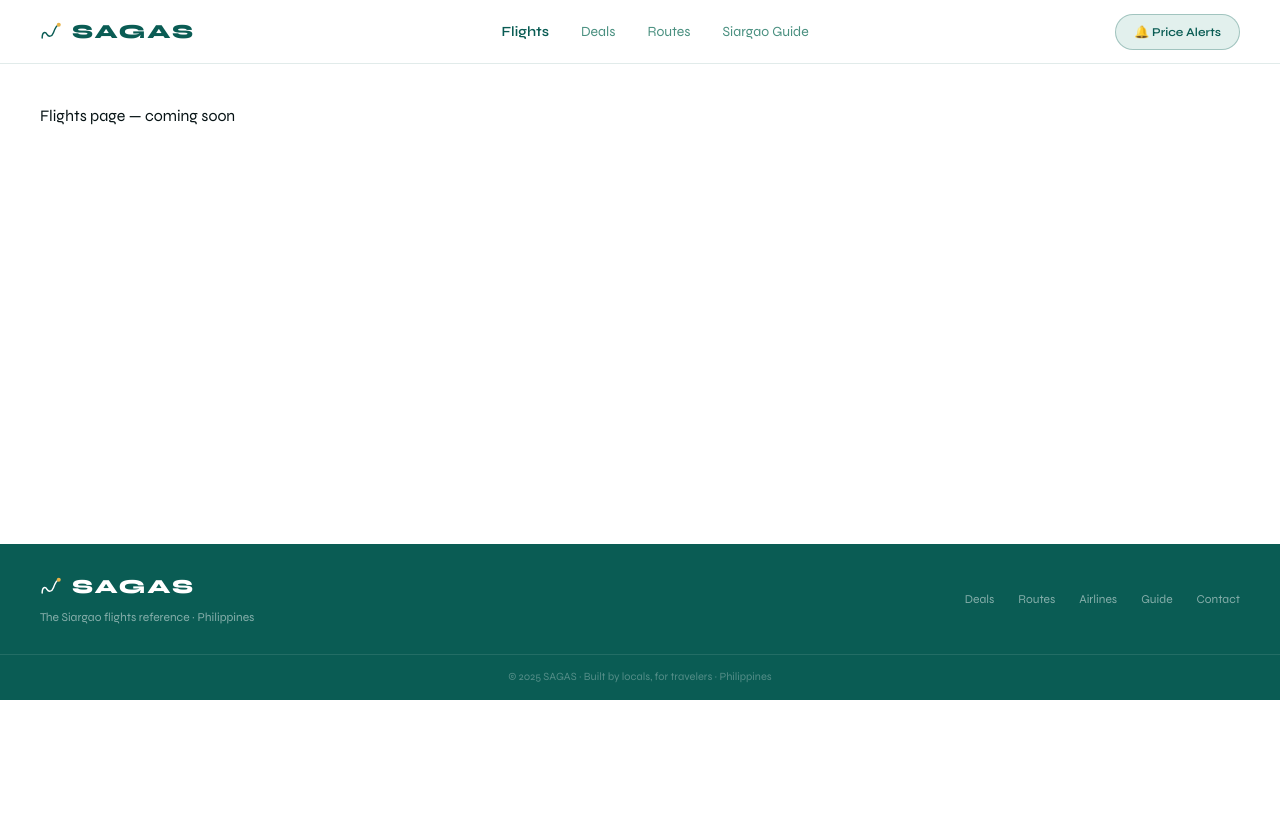
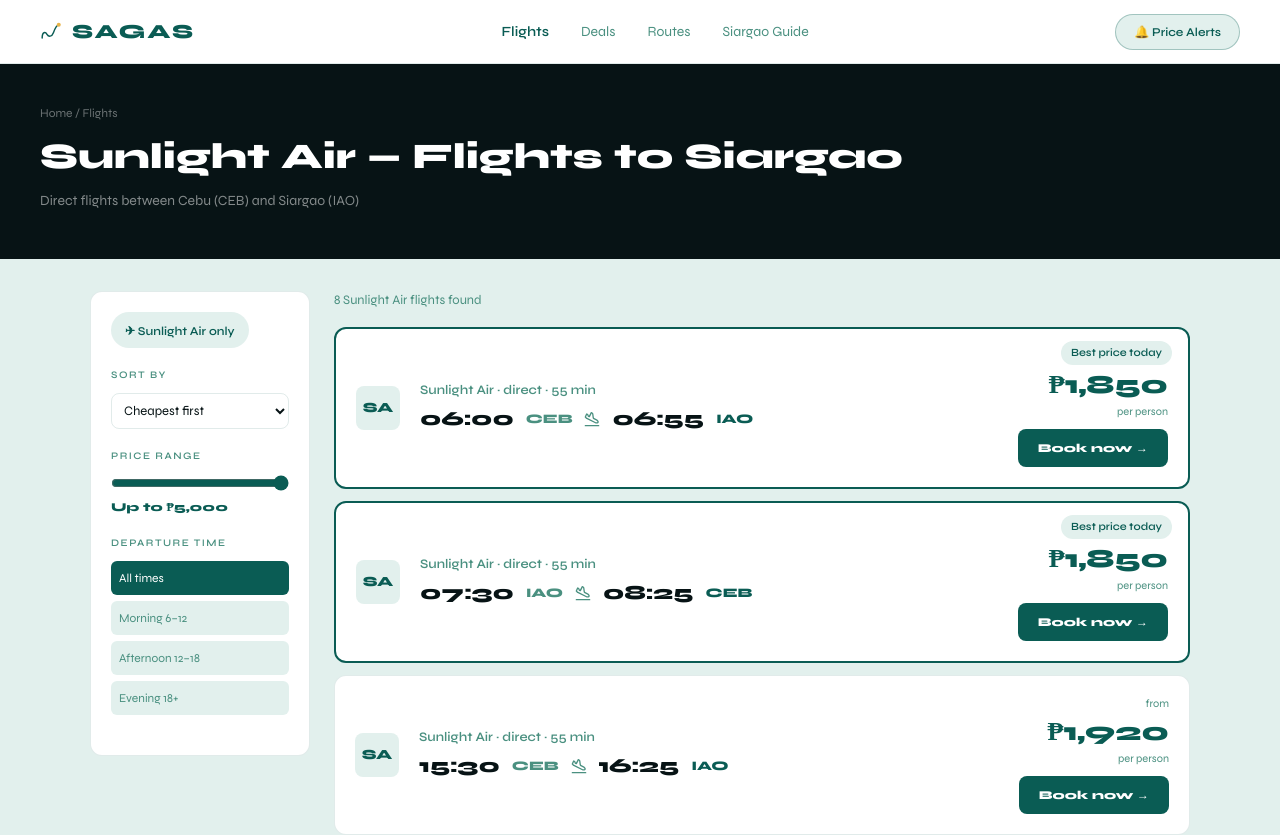
Before and after one commit to benjyamarupro-spec/sagas, a Next.js app: page /flights in a window 1280 px wide. Shown: the top 835 px of the page. Before the commit the page ends 800 px from the top, so only its background shows below. Built offline with nearby package versions, Linux system fonts and the light colour scheme.

Commit message:
SESSION 3 — Page /flights

```diff
--- a/src/app/flights/page.tsx
+++ b/src/app/flights/page.tsx
@@ -1,3 +1,139 @@
+'use client';
+import { useState } from 'react';
+import { PlaneLanding, Search, Filter } from 'lucide-react';
+import Link from 'next/link';
+
+const ALL_FLIGHTS = [
+  { id:1, from:'CEB', fromCity:'Cebu', to:'IAO', depart:'06:00', arrive:'06:55', duration:'55 min', price:1850, badge:'Best price today', badgeType:'best' },
+  { id:2, from:'CEB', fromCity:'Cebu', to:'IAO', depart:'09:30', arrive:'10:25', duration:'55 min', price:1980, badge:null, badgeType:null },
+  { id:3, from:'CEB', fromCity:'Cebu', to:'IAO', depart:'12:00', arrive:'12:55', duration:'55 min', price:2100, badge:'🔥 Only 4 seats', badgeType:'urgent' },
+  { id:4, from:'CEB', fromCity:'Cebu', to:'IAO', depart:'15:30', arrive:'16:25', duration:'55 min', price:1920, badge:null, badgeType:null },
+  { id:5, from:'CEB', fromCity:'Cebu', to:'IAO', depart:'17:00', arrive:'17:55', duration:'55 min', price:2050, badge:'⏱ Price valid 6h', badgeType:'warning' },
+  { id:6, from:'IAO', fromCity:'Siargao', to:'CEB', depart:'07:30', arrive:'08:25', duration:'55 min', price:1850, badge:'Best price today', badgeType:'best' },
+  { id:7, from:'IAO', fromCity:'Siargao', to:'CEB', depart:'11:00', arrive:'11:55', duration:'55 min', price:1980, badge:null, badgeType:null },
+  { id:8, from:'IAO', fromCity:'Siargao', to:'CEB', depart:'14:30', arrive:'15:25', duration:'55 min', price:2100, badge:null, badgeType:null },
+];
+
 export default function FlightsPage() {
-  return <div style={{padding:40, minHeight:'60vh'}}>Flights page — coming soon</div>;
+  const [maxPrice, setMaxPrice] = useState(5000);
+  const [sortBy, setSortBy] = useState('cheapest');
+  const [timeFilter, setTimeFilter] = useState('all');
+
+  const filtered = ALL_FLIGHTS
+    .filter(f => f.price <= maxPrice)
+    .filter(f => {
+      if (timeFilter === 'morning') return parseInt(f.depart) < 12;
+      if (timeFilter === 'afternoon') return parseInt(f.depart) >= 12 && parseInt(f.depart) < 18;
+      if (timeFilter === 'evening') return parseInt(f.depart) >= 18;
+      return true;
+    })
+    .sort((a, b) => sortBy === 'cheapest' ? a.price - b.price : a.depart.localeCompare(b.depart));
+
+  const badgeStyle = (type: string | null) => {
+    if (type === 'best') return { bg: 'var(--seafoam)', color: 'var(--lagoon)' };
+    if (type === 'urgent') return { bg: 'var(--coral-light)', color: 'var(--coral)' };
+    if (type === 'warning') return { bg: 'var(--golden-light)', color: '#7A5A00' };
+    return { bg: 'var(--seafoam)', color: 'var(--lagoon)' };
+  };
+
+  return (
+    <div>
+      {/* Header */}
+      <div style={{ background: 'var(--nightsurf)', padding: '40px 40px 48px' }}>
+        <p style={{ fontFamily: 'Syne', fontWeight: 400, fontSize: 12, color: 'rgba(255,255,255,0.4)', marginBottom: 8 }}>
+          <Link href="/" style={{ color: 'inherit', textDecoration: 'none' }}>Home</Link> / Flights
+        </p>
+        <h1 style={{ fontFamily: 'Syne', fontWeight: 800, fontSize: 36, color: 'white', marginBottom: 6 }}>
+          Sunlight Air — Flights to Siargao
+        </h1>
+        <p style={{ fontFamily: 'Syne', fontWeight: 400, fontSize: 14, color: 'rgba(255,255,255,0.5)' }}>
+          Direct flights between Cebu (CEB) and Siargao (IAO)
+        </p>
+      </div>
+
+      {/* Content */}
+      <div style={{ background: 'var(--seafoam)', padding: '32px 40px', minHeight: '60vh' }}>
+        <div style={{ maxWidth: 1100, margin: '0 auto', display: 'grid', gridTemplateColumns: '220px 1fr', gap: 24 }}>
+
+          {/* Sidebar */}
+          <div style={{ background: 'white', borderRadius: 12, border: '1px solid var(--border)', padding: 20, height: 'fit-content' }}>
+            <div style={{ background: 'var(--seafoam)', borderRadius: 20, padding: '6px 14px', display: 'inline-block', marginBottom: 20 }}>
+              <span style={{ fontFamily: 'Syne', fontWeight: 600, fontSize: 12, color: 'var(--lagoon)' }}>✈ Sunlight Air only</span>
+            </div>
+
+            {[
+              { label: 'SORT BY', content: (
+                <select value={sortBy} onChange={e => setSortBy(e.target.value)} style={{ width: '100%', padding: '8px', fontFamily: 'Syne', fontSize: 13, border: '1px solid var(--border)', borderRadius: 8, color: 'var(--nightsurf)' }}>
+                  <option value="cheapest">Cheapest first</option>
+                  <option value="time">Departure time</option>
+                </select>
+              )},
+              { label: 'PRICE RANGE', content: (
+                <div>
+                  <input type="range" min={0} max={5000} step={50} value={maxPrice} onChange={e => setMaxPrice(Number(e.target.value))} style={{ width: '100%', accentColor: 'var(--lagoon)' }} />
+                  <p style={{ fontFamily: 'Syne', fontSize: 12, color: 'var(--lagoon)', fontWeight: 800 }}>Up to ₱{maxPrice.toLocaleString()}</p>
+                </div>
+              )},
+              { label: 'DEPARTURE TIME', content: (
+                <div style={{ display: 'flex', flexDirection: 'column', gap: 6 }}>
+                  {[['all','All times'],['morning','Morning 6–12'],['afternoon','Afternoon 12–18'],['evening','Evening 18+']].map(([v,l]) => (
+                    <button key={v} onClick={() => setTimeFilter(v)} style={{ padding: '8px', fontFamily: 'Syne', fontSize: 12, background: timeFilter === v ? 'var(--lagoon)' : 'var(--seafoam)', color: timeFilter === v ? 'white' : 'var(--lagoon-muted)', border: 'none', borderRadius: 6, cursor: 'pointer', textAlign: 'left' }}>
+                      {l}
+                    </button>
+                  ))}
+                </div>
+              )},
+            ].map((section, i) => (
+              <div key={i} style={{ marginBottom: 20 }}>
+                <p style={{ fontFamily: 'Syne', fontWeight: 600, fontSize: 10, color: 'var(--lagoon-muted)', textTransform: 'uppercase', letterSpacing: 1.5, marginBottom: 10 }}>{section.label}</p>
+                {section.content}
+              </div>
+            ))}
+          </div>
+
+          {/* Results */}
+          <div>
+            <p style={{ fontFamily: 'Syne', fontWeight: 400, fontSize: 13, color: 'var(--lagoon-muted)', marginBottom: 16 }}>
+              {filtered.length} Sunlight Air flights found
+            </p>
+            <div style={{ display: 'flex', flexDirection: 'column', gap: 12 }}>
+              {filtered.map((f, idx) => {
+                const bs = badgeStyle(f.badgeType);
+                return (
+                  <div key={f.id} style={{ background: 'white', borderRadius: 12, border: `${f.badgeType === 'best' ? '2px' : '1px'} solid ${f.badgeType === 'best' ? 'var(--lagoon)' : 'var(--border)'}`, padding: 20, display: 'flex', alignItems: 'center', gap: 20, position: 'relative' }}>
+                    {f.badge && (
+                      <span style={{ position: 'absolute', top: 12, right: 16, background: bs.bg, color: bs.color, borderRadius: 20, padding: '4px 10px', fontFamily: 'Syne', fontWeight: 600, fontSize: 11 }}>
+                        {f.badge}
+                      </span>
+                    )}
+                    <div style={{ width: 44, height: 44, background: 'var(--seafoam)', borderRadius: 8, display: 'flex', alignItems: 'center', justifyContent: 'center', flexShrink: 0 }}>
+                      <span style={{ fontFamily: 'Syne', fontWeight: 800, fontSize: 14, color: 'var(--lagoon)' }}>SA</span>
+                    </div>
+                    <div style={{ flex: 1 }}>
+                      <p style={{ fontFamily: 'Syne', fontWeight: 600, fontSize: 13, color: 'var(--lagoon-muted)', marginBottom: 4 }}>Sunlight Air · direct · 55 min</p>
+                      <div style={{ display: 'flex', alignItems: 'center', gap: 12 }}>
+                        <span style={{ fontFamily: 'Syne', fontWeight: 800, fontSize: 20, color: 'var(--nightsurf)' }}>{f.depart}</span>
+                        <span style={{ fontFamily: 'Syne', fontWeight: 800, fontSize: 13, color: 'var(--lagoon-muted)' }}>{f.from}</span>
+                        <PlaneLanding size={16} color="var(--lagoon-muted)" />
+                        <span style={{ fontFamily: 'Syne', fontWeight: 800, fontSize: 20, color: 'var(--nightsurf)' }}>{f.arrive}</span>
+                        <span style={{ fontFamily: 'Syne', fontWeight: 800, fontSize: 13, color: 'var(--lagoon)' }}>{f.to}</span>
+                      </div>
+                    </div>
+                    <div style={{ textAlign: 'right' }}>
+                      <p style={{ fontFamily: 'Syne', fontWeight: 400, fontSize: 11, color: 'var(--lagoon-muted)' }}>from</p>
+                      <p style={{ fontFamily: 'Syne', fontWeight: 800, fontSize: 26, color: 'var(--lagoon)' }}>₱{f.price.toLocaleString()}</p>
+                      <p style={{ fontFamily: 'Syne', fontWeight: 400, fontSize: 11, color: 'var(--lagoon-muted)', marginBottom: 8 }}>per person</p>
+                      <a href="#" target="_blank" rel="noopener noreferrer" style={{ background: 'var(--lagoon)', color: 'white', borderRadius: 8, padding: '10px 20px', fontFamily: 'Syne', fontWeight: 800, fontSize: 12, textDecoration: 'none', display: 'inline-block' }}>
+                        Book now →
+                      </a>
+                    </div>
+                  </div>
+                );
+              })}
+            </div>
+          </div>
+        </div>
+      </div>
+    </div>
+  );
 }
```
